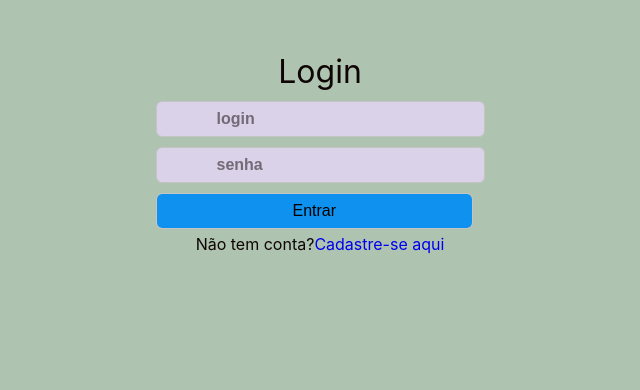
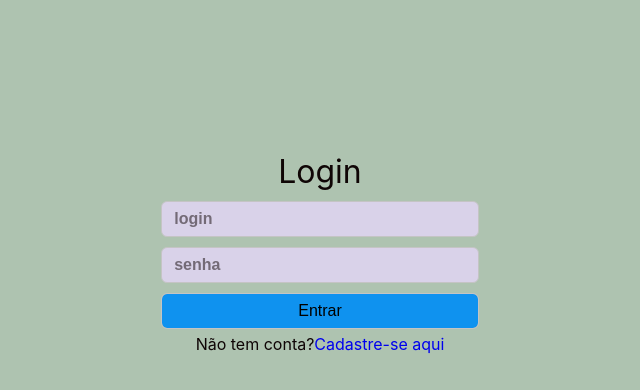
Before and after one commit to PH-Rocha/frontend, a React (Create React App) app: page / in a window 1280 px wide. Shown: the top 390 px of the page, without its empty margins (320-960 px from the left). Built offline with nearby package versions, Linux system fonts and the light colour scheme.

Commit message:
alterações no css

```diff
--- a/src/index.css
+++ b/src/index.css
@@ -40,14 +40,15 @@ button{
 }
 
 input{
+  width: 89%;
   background-color: #d9d2e9;
   margin: 5px;
   border: 1px solid #C4C4C4;
     border-radius: 0.375rem;
     padding-top: 0.5rem;
-    padding-right: 3.75rem;
+    padding-right: 0.75rem;
     padding-bottom: 0.5rem;
-    padding-left: 3.75rem;
+    padding-left: 0.75rem;
     font-size: 1rem;
     line-height: 1.5rem;
 }
@@ -56,7 +57,6 @@ input::placeholder{
   color: #0f0505;
   opacity: 0.5;
   font-weight: bold;
-  text-align: start;
 }
 a{
   text-decoration: none;
@@ -100,6 +100,7 @@ a:hover{
   background-color: #e6e1db;
 }
 
+
 .page-login{
   display: flex;
   flex-direction: column;
@@ -108,7 +109,7 @@ a:hover{
   align-content: space-around;
   align-items: center;
   width: auto;
-  height: 300px;
+  height: 500px;
   font-size: large;
 }
 
```
